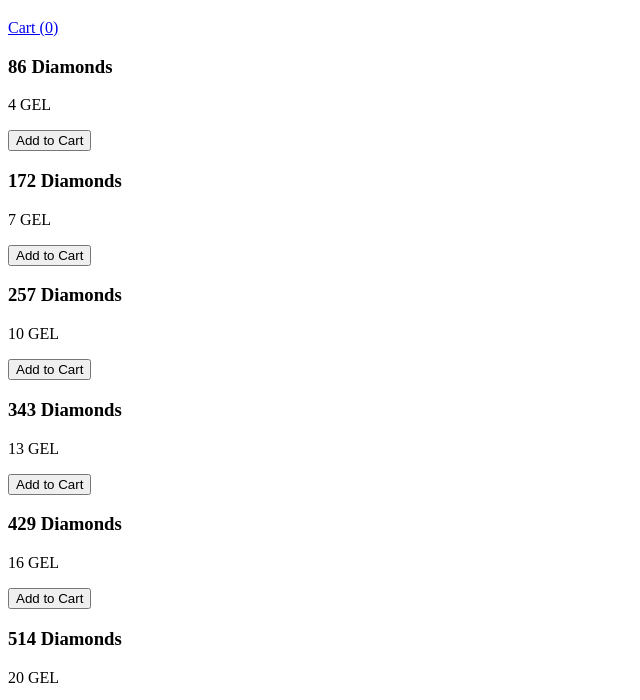
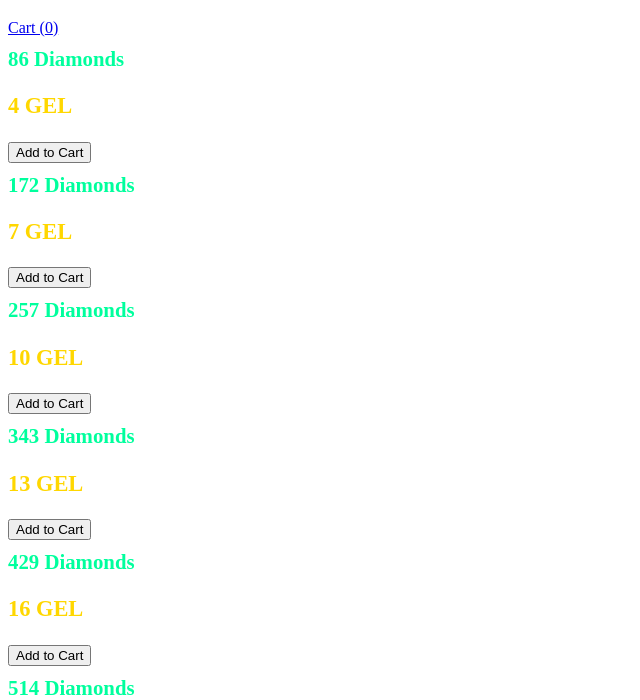
Before and after one commit to Zewoon/hydra-gaming-store, a plain HTML site: page index.html in a window 1280 px wide. Shown: the part 61-761 px from the top of the page, without its empty margins (0-640 px from the left). Drawn offline with Linux system fonts and the light colour scheme.

Commit message:
Update style.css

```diff
--- a/style.css
+++ b/style.css
@@ -1 +1,12 @@
-nsj
+/* Add this to your existing CSS */
+.product h3 {
+    color: #00ff9d; /* Gaming-style green */
+    font-size: 1.3em;
+    margin: 10px 0;
+}
+
+.price {
+    color: #ffd700; /* Gold color for prices */
+    font-size: 1.4em;
+    font-weight: bold;
+}
```
